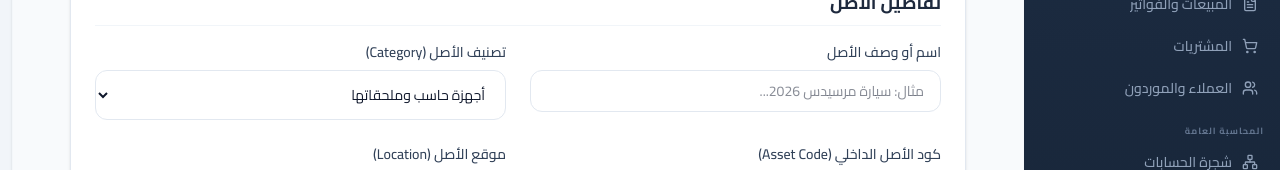
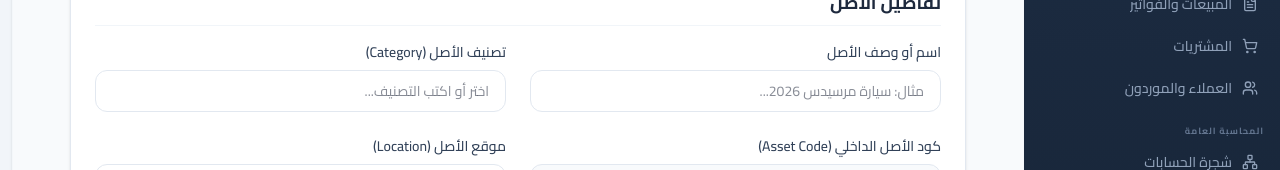
Before and after one commit to heidi163/bohemian-accounting-1-, a React (Vite) app: page /assets/new in a window 1280 px wide. Shown: the part 228-398 px from the top of the page. Built offline with nearby package versions, Linux system fonts and the light colour scheme; no server answers; sample sign-in values are in the browser's storage.

Commit message:
Fix category input to actually use datalist

```diff
--- a/src/pages/AssetCreatePage.tsx
+++ b/src/pages/AssetCreatePage.tsx
@@ -73,12 +73,20 @@ export function AssetCreatePage() {
              </div>
              <div>
                <label className="block text-sm font-medium text-slate-700 mb-2">تصنيف الأصل (Category)</label>
-               <select value={form.category} onChange={e => setForm({...form, category: e.target.value})} className="w-full bg-white border border-slate-200 text-slate-900 text-sm rounded-xl px-4 py-2.5 focus:ring-2 focus:ring-primary-500/20 outline-none transition-all">
-                 <option value="computers">أجهزة حاسب وملحقاتها</option>
-                 <option value="cars">سيارات ومركبات</option>
-                 <option value="equipment">معدات وآلات</option>
-                 <option value="furniture">أثاث ومفروشات</option>
-               </select>
+               <input
+                 type="text"
+                 list="asset-categories"
+                 value={form.category}
+                 onChange={e => setForm({...form, category: e.target.value})}
+                 placeholder="اختر أو اكتب التصنيف..."
+                 className="w-full bg-white border border-slate-200 text-slate-900 text-sm rounded-xl px-4 py-2.5 focus:ring-2 focus:ring-primary-500/20 outline-none transition-all"
+               />
+               <datalist id="asset-categories">
+                 <option value="أجهزة حاسب وملحقاتها" />
+                 <option value="سيارات ومركبات" />
+                 <option value="معدات وآلات" />
+                 <option value="أثاث ومفروشات" />
+               </datalist>
              </div>
              <div>
                <label className="block text-sm font-medium text-slate-700 mb-2">كود الأصل الداخلي (Asset Code)</label>
```
